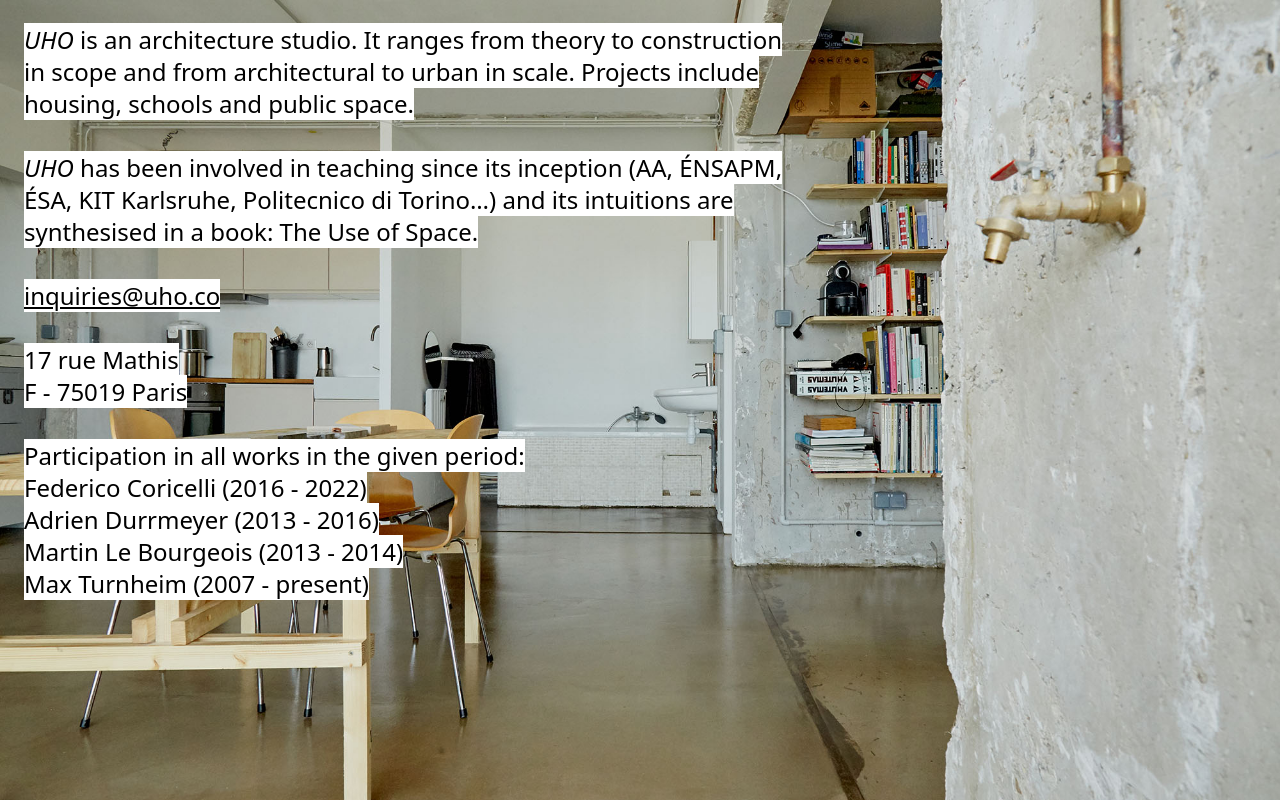
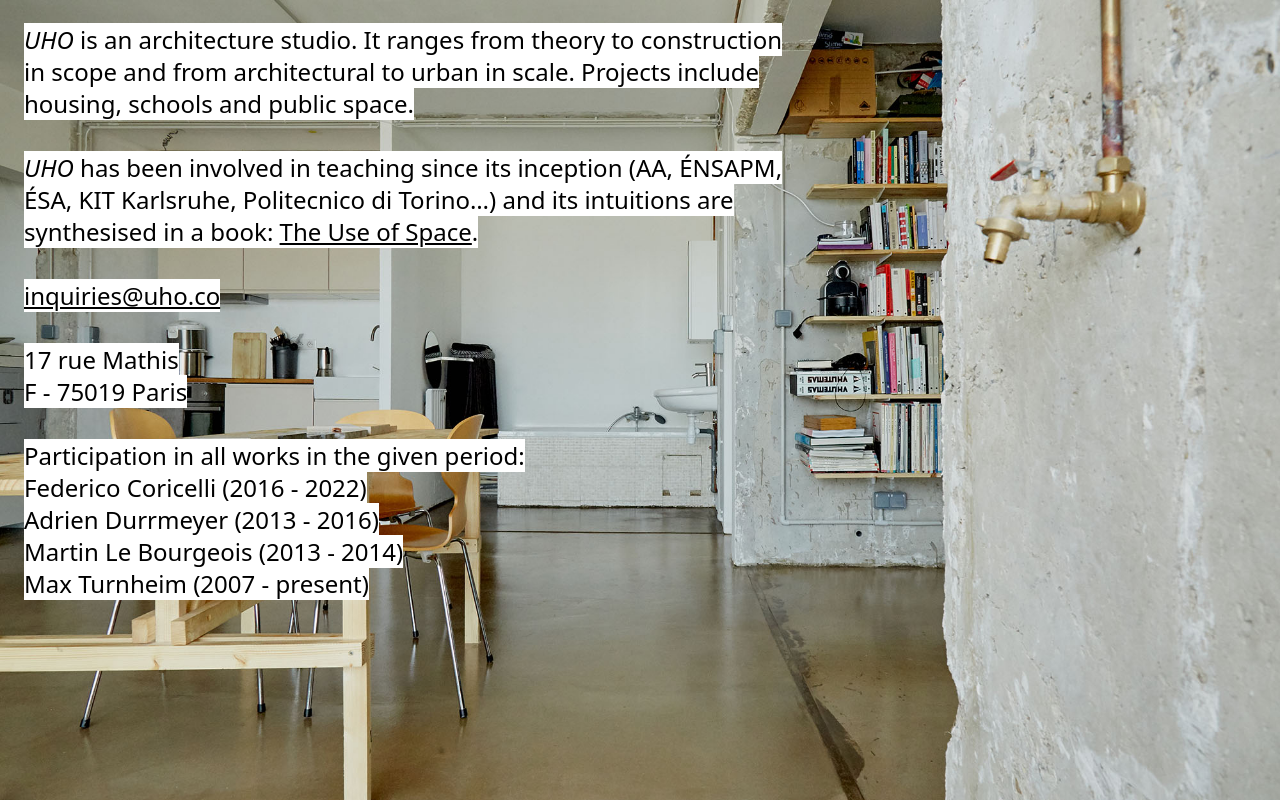
Before and after one commit to max-uho/www.uho.co-deploy, a plain HTML site: page index.html in a window 1280 px wide. Drawn offline with Linux system fonts and the light colour scheme.

Commit message:
Added underline to link

```diff
--- a/index.html
+++ b/index.html
@@ -24,7 +24,7 @@
         <p class="mb-4 p-2 max-w-[800px]">
             <span class="bg-base-100">
                 <i>UHO</i> has been involved in teaching since its inception (AA, ÉNSAPM, ÉSA, KIT Karlsruhe,
-                Politecnico di Torino…) and its intuitions are synthesised in a book: <a href="https://amzn.eu/d/2NDzIVV" tagrget="_blank'><i>The Use of Space</i></a>.
+                Politecnico di Torino…) and its intuitions are synthesised in a book: <a class="underline" href="https://amzn.eu/d/2NDzIVV" tagrget="_blank'><i>The Use of Space</i></a>.
             </span>
         </p>
 
```
